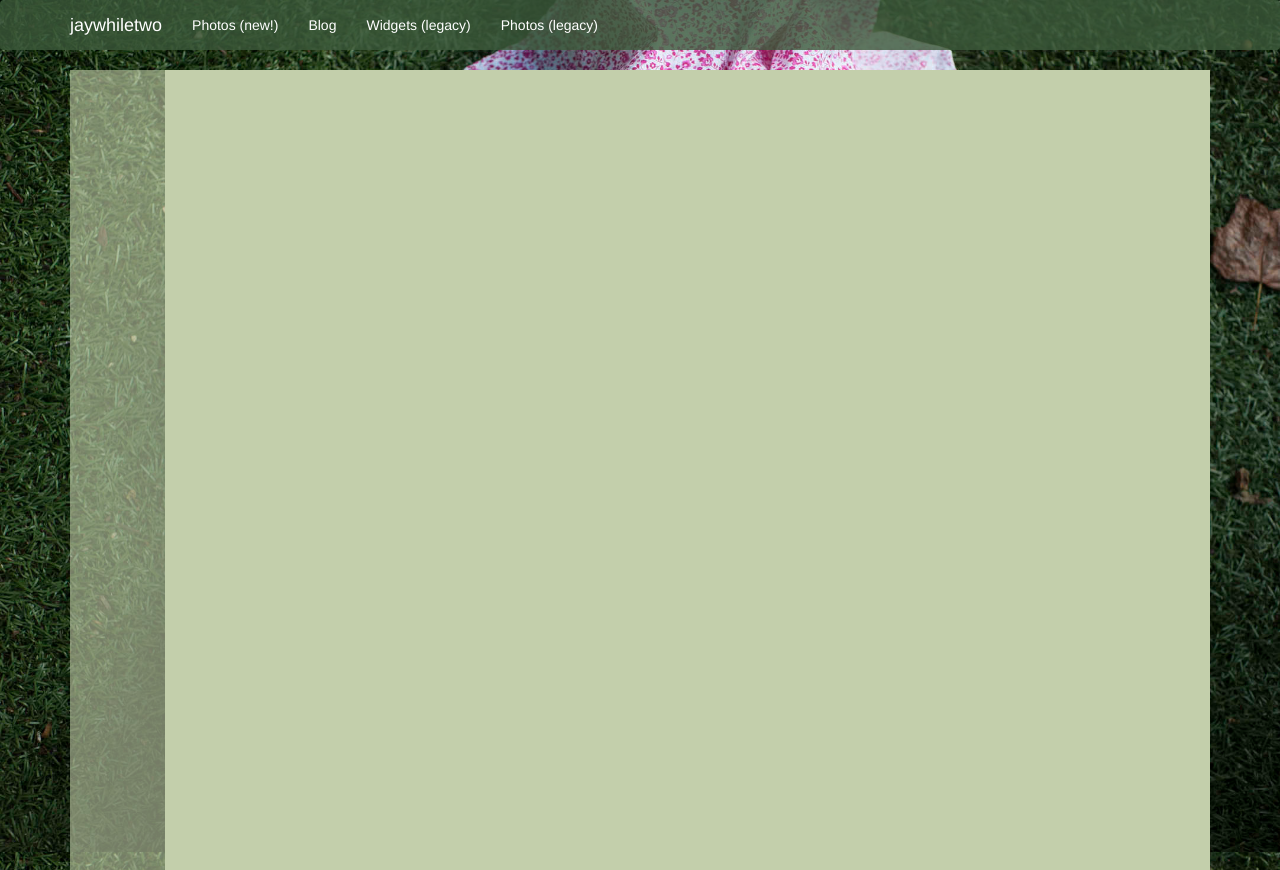
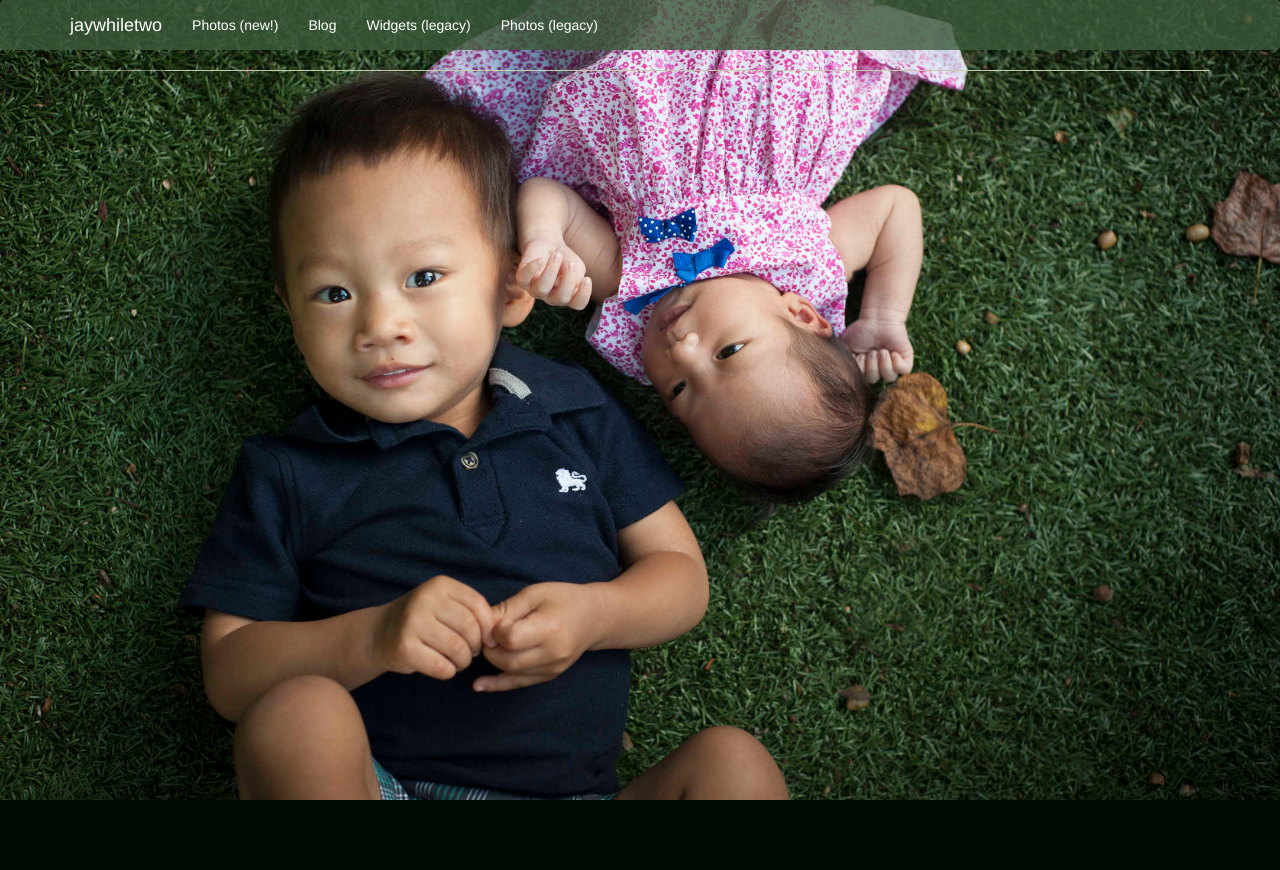
Before and after one commit to jaywhiletwo/jaywhiletwo, a Django app: template templates/base.html in a window 1280 px wide. After the commit the page ends 800 px from the top, so only its background shows below. Run offline with Django 3.2, Linux system fonts and the light colour scheme; the template is opened without the code that fills it, so the values that code supplies are empty; parts of the project's set-up code (start-up, migrations or seed data) failed here and were passed over; some libraries are stand-ins or nearby versions.

Commit message:
stretch background

```diff
--- a/home/static/base.css
+++ b/home/static/base.css
@@ -40,7 +40,6 @@ body {
     background-color: rgb(195, 207, 171);
     background-color: rgba(195, 207, 171, 0.6);
     color: #C3CFAB;
-    height: 100%;
     -webkit-border-radius: 0;
     -moz-border-radius: 0;
     border-radius: 0;
--- a/templates/base.html
+++ b/templates/base.html
@@ -32,7 +32,7 @@
 </nav>
 
 
-<div class="container" style="height: 100%">
+<div class="container">
     {% block main %}
         <div class="col-sm-2 col-md-1 j-nav sidebar-offcanvas">
             {% block menu %}
```
